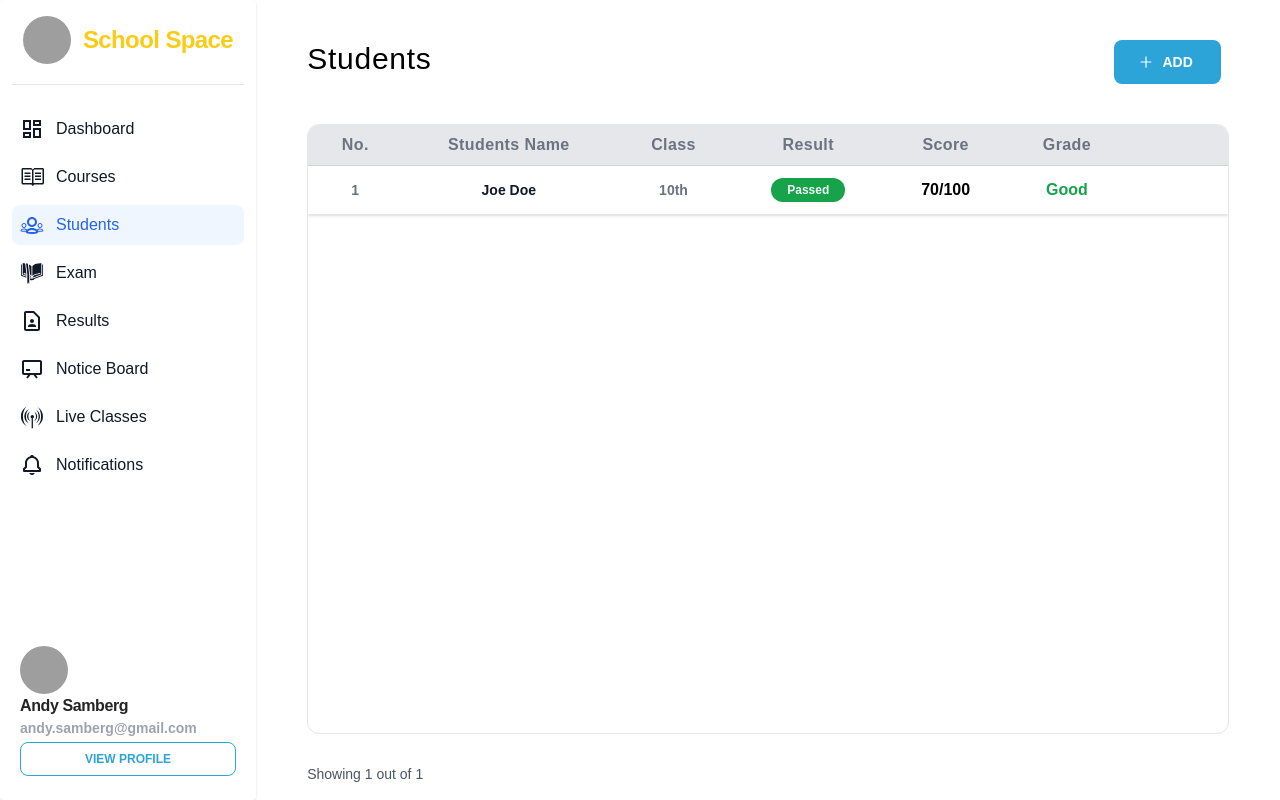
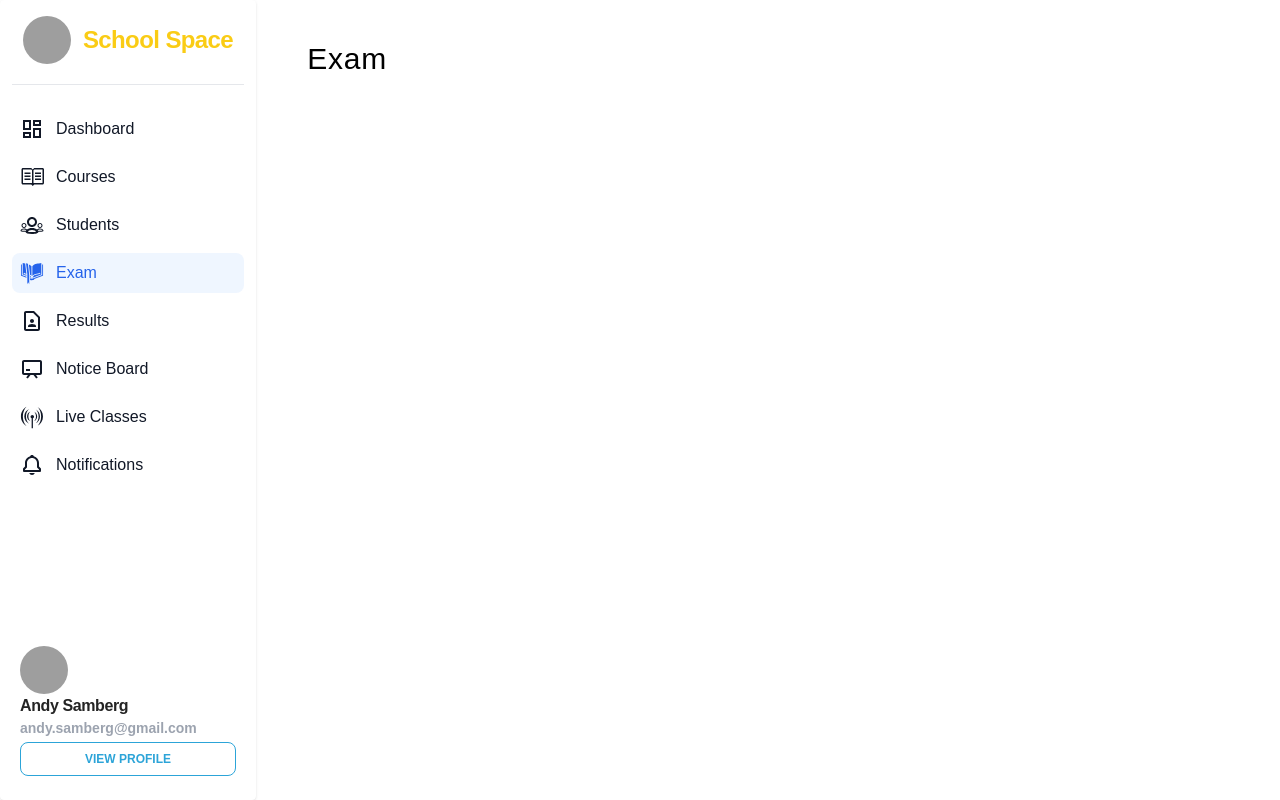
Before and after one commit to saifiShaddil/studentsInfo, a React (Vite) app: page /exam in a window 1280 px wide. Before the commit this address led to /. Built offline with nearby package versions, Linux system fonts and the light colour scheme; grey boxes are pictures that could not be loaded.

Commit message:
alll pages done

```diff
--- a/src/Pages/Exams.jsx
+++ b/src/Pages/Exam.jsx
@@ -1,8 +1,8 @@
-import React, { useContext } from 'react'
+import React, { useContext, useEffect } from 'react'
 import { setActiveLink } from '../store/actions'
 import { ContextOne } from '../store/reducer'
 
-const Exams = () => {
+const Exam = () => {
     const { dispatch } = useContext(ContextOne)
 
     useEffect(() => {
@@ -11,8 +11,8 @@ const Exams = () => {
 
     return (
       <div className="flex container mt-10">
-        <h2 className="font-medium leading-tight tracking-wide text-3xl">Exams</h2>
+        <h2 className="font-medium leading-tight tracking-wide text-3xl">Exam</h2>
       </div>
     )
   }
-export default Exams
+export default Exam
--- a/src/Pages/Results.jsx
+++ b/src/Pages/Results.jsx
@@ -1,4 +1,4 @@
-import React, { useContext } from 'react'
+import React, { useContext, useEffect } from 'react'
 import { setActiveLink } from '../store/actions'
 import { ContextOne } from '../store/reducer'
 
```
Also changed, not shown: src/routes/index.js (+8 -2 lines).
